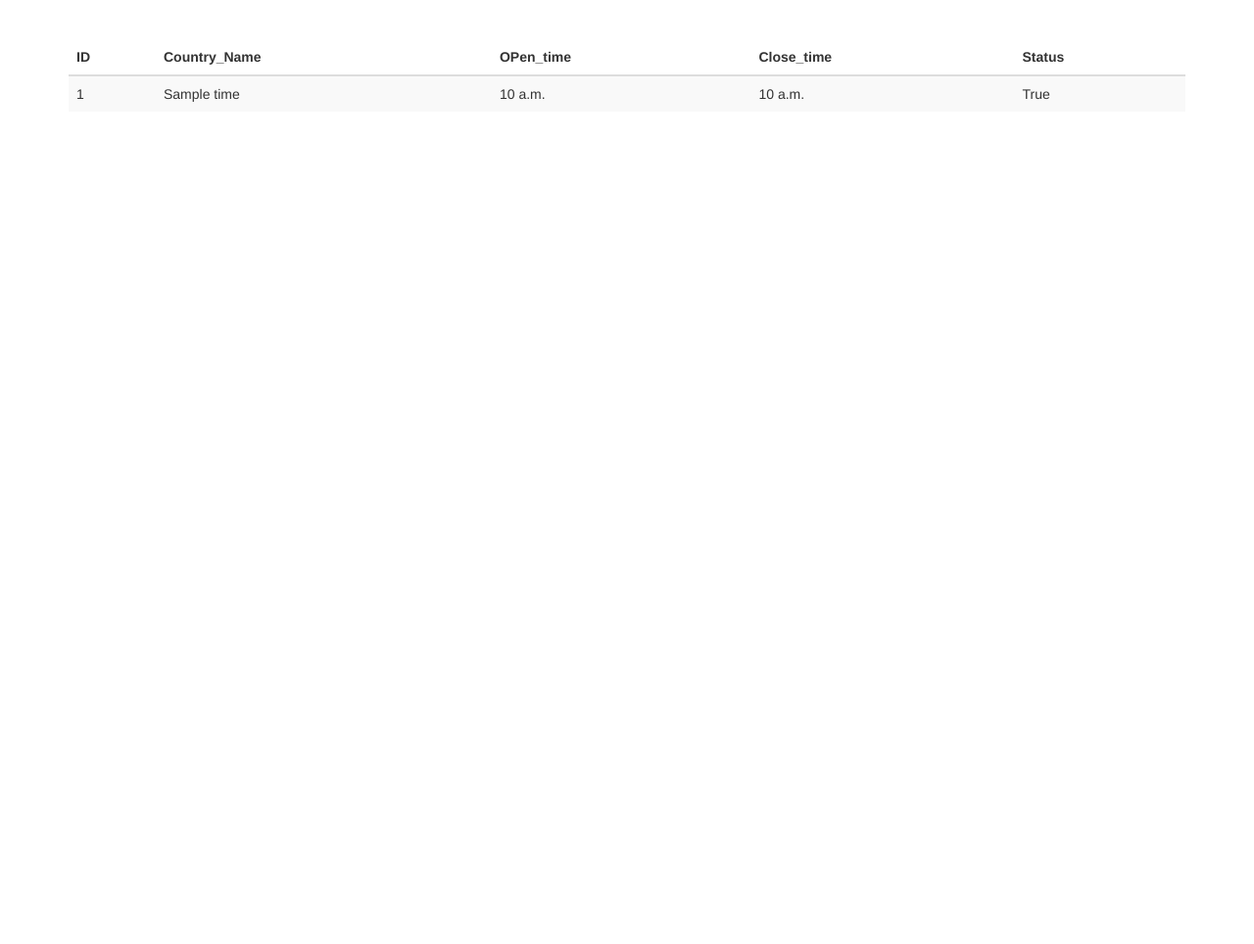
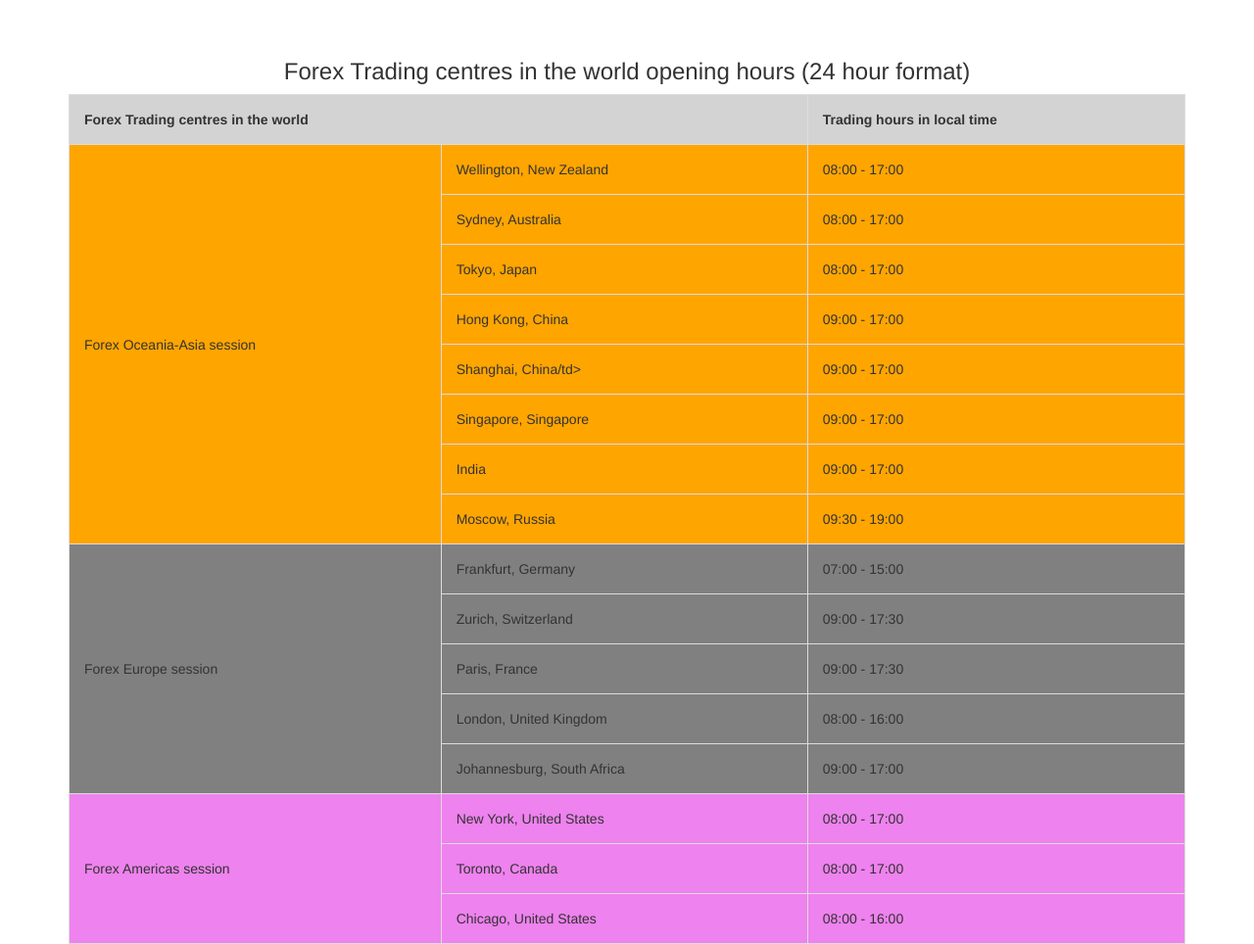
Before and after one commit to itsUchihaItachi/ForexVision, a Django app: page / in a window 1280 px wide. Shown: the whole page at 98% size. Before the commit the page ends 104 px from the top, so only its background shows below. Run offline with Django 3.2, Linux system fonts and the light colour scheme; tables that the repository leaves empty hold one stand-in row (values such as "Sample post"); some libraries are stand-ins or nearby versions.

Commit message:
"market hours static page is working"

```diff
--- a/market_time/template/showhours.html
+++ b/market_time/template/showhours.html
@@ -6,38 +6,134 @@
   <link rel="stylesheet" href="https://maxcdn.bootstrapcdn.com/bootstrap/3.4.1/css/bootstrap.min.css">
   <script src="https://ajax.googleapis.com/ajax/libs/jquery/3.4.1/jquery.min.js"></script>
   <script src="https://maxcdn.bootstrapcdn.com/bootstrap/3.4.1/js/bootstrap.min.js"></script>
+<style>
+table, td, th {
+  border: 1px solid #ddd;
+  text-align: left;
+}
+
+table {
+  border-collapse: collapse;
+  width: 100%;
+}
+
+th, td {
+  padding: 15px;
+}
+</style>
 </head>
+
+
+
+
+
 <body>
 <div class="container">
 <br><br>
 
+    <form method="GET">
+  {%csrf_token%}
 
-<form method="GET">
-  {%csrf_token%}
-<table class="table table-striped">
+<h3 align="center" >Forex Trading centres in the world opening hours (24 hour format)</h3>
+<table border = "2" width = "900" height = "200"  >
     <thead>
 
-      <tr>
-         <th>ID</th>
-		     <th>Country_Name</th>
-         <th>OPen_time</th>
-         <th>Close_time</th>
-         <th>Status</th>
+      <tr bgcolor="lightgray">
+          <th colspan="2" >Forex Trading centres in the world</th>
+         <th>Trading hours in local time</th>
+
 		</tr>
     </thead>
-    <tbody>
-	{% for f in forexs %}
-      <tr>
-        <td>{{f.id}}</td>
-        <td>{{f.country_name}}</td>
-        <td>{{f.open_time}}</td>
-        <td>{{f.close_time}}</td>
-        <td>{{f.status}}</td>
+   <tbody>
+      <tr bgcolor="orange">
+        <td rowspan="8" >Forex Oceania-Asia session</td>
+        <td> Wellington, New Zealand </td>
+        <td>08:00 - 17:00</td>
 		</tr>
-	  {% endfor %}
-	</tbody>
+
+        <tr bgcolor="orange">
+        <td>Sydney, Australia</td>
+        <td> 08:00 - 17:00</td>
+		</tr>
+
+        <tr bgcolor="orange">
+        <td>Tokyo, Japan</td>
+        <td> 08:00 - 17:00</td>
+		</tr>
+
+
+        <tr bgcolor="orange">
+        <td>Hong Kong, China</td>
+        <td> 09:00 - 17:00</td>
+		</tr>
+
+        <tr bgcolor="orange">
+        <td> Shanghai, China/td>
+        <td> 09:00 - 17:00</td>
+		</tr>
+
+        <tr bgcolor="orange">
+        <td>Singapore, Singapore </td>
+        <td> 09:00 - 17:00</td>
+		</tr>
+
+        <tr bgcolor="orange">
+        <td>India</td>
+        <td>09:00 - 17:00</td>
+
+		</tr>
+
+        <tr bgcolor="orange">
+        <td>Moscow, Russia</td>
+        <td> 09:30 - 19:00 	</td>
+		</tr>
+
+        <tr bgcolor="gray">
+        <td rowspan="5" >Forex Europe session</td>
+        <td> Frankfurt, Germany	</td>
+        <td>07:00 - 15:00</td>
+		</tr>
+
+        <tr bgcolor="gray">
+        <td>Zurich, Switzerland</td>
+        <td> 09:00 - 17:30</td>
+		</tr>
+
+        <tr bgcolor="gray">
+        <td>Paris, France</td>
+        <td>09:00 - 17:30 </td>
+		</tr>
+
+        <tr bgcolor="gray">
+        <td>London, United Kingdom</td>
+        <td> 08:00 - 16:00</td>
+		</tr>
+
+        <tr bgcolor="gray">
+        <td>Johannesburg, South Africa </td>
+        <td> 09:00 - 17:00</td>
+		</tr>
+
+        <tr bgcolor="violet">
+        <td rowspan="3" bgcolor="violet">Forex Americas session</td>
+        <td> New York, United States</td>
+        <td>08:00 - 17:00</td>
+		</tr>
+
+        <tr bgcolor="violet">
+        <td>Toronto, Canada </td>
+        <td> 08:00 - 17:00</td>
+		</tr>
+
+        <tr bgcolor="violet">
+        <td>Chicago, United States</td>
+        <td> 08:00 - 16:00</td>
+		</tr>
+
+
+
+   </tbody>
 </table>
-{{checkl}}
 
 </form>
 </div>
```
